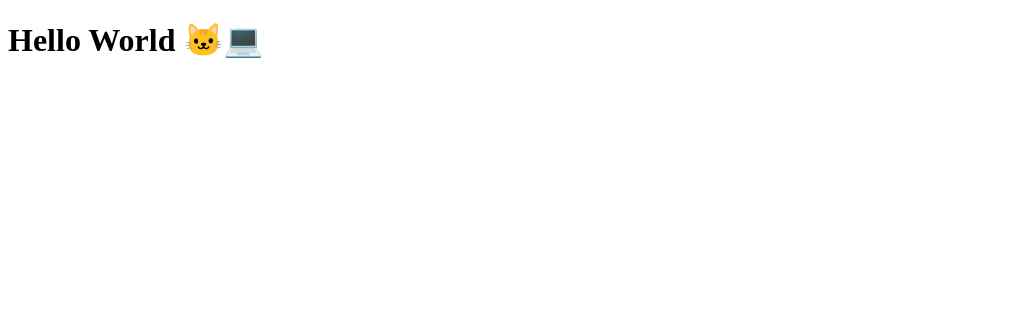
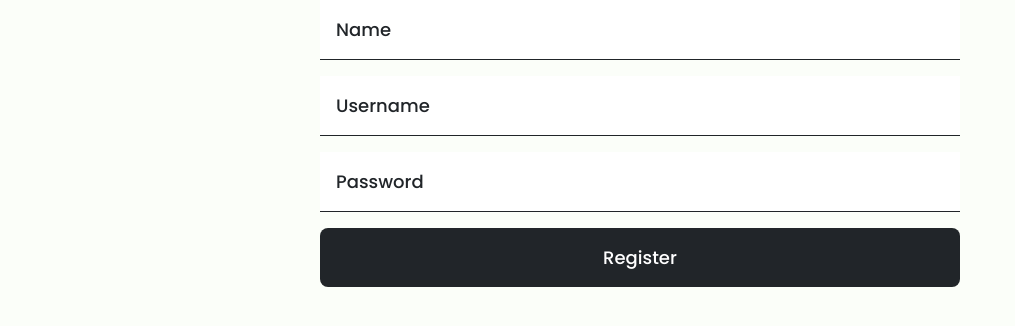
Before and after one commit to hkrobotics/login-form, a plain HTML site: page index.html in a window 1280 px wide. Shown: the whole page, without its empty margins (0-1015 px from the left). Drawn offline with Linux system fonts and the light colour scheme; a web font is replaced by a local one.

Commit message:
Add Registration Form Features 🚀

```diff
--- a/Assets/CSS/style.css
+++ b/Assets/CSS/style.css
@@ -0,0 +1,124 @@
+@import url('https://fonts.googleapis.com/css2?family=Nothing+You+Could+Do&family=Playfair+Display:ital,wght@0,400;0,500;0,600;0,700;0,800;0,900;1,400;1,500;1,600;1,700;1,800;1,900&family=Poppins:ital,wght@0,100;0,200;0,300;0,400;0,500;0,600;0,700;0,800;0,900;1,100;1,200;1,300;1,400;1,500;1,600;1,700;1,800;1,900&family=Roboto:ital,wght@0,100;0,300;0,400;0,500;0,700;0,900;1,100;1,300;1,400;1,500;1,700;1,900&display=swap');
+
+:root{
+  --clr-primary-200:#FBFEF9;
+  --clr-primary-900:#000;
+
+  --clr-neutral-100:#fff;
+  --clr-accent-800:#131212;
+  --clr-accent-700:#212529;
+
+  --ff-primary:'Poppins', sans-serif;
+  --ff-title:'Nothing You Could Do', cursive;
+
+}
+
+*,
+*::before,
+*::after {
+    -webkit-box-sizing: border-box;
+    box-sizing: border-box;
+}
+
+* {
+  margin: 0;
+  padding: 0;
+  font-family: var(--ff-primary)
+}
+
+.img_gallery img{
+    width: 6.125rem;
+    height: auto;
+    /* box-shadow: rgba(149, 157, 165, 0.2) 0px 8px 24px; */
+    border-radius: 12px;
+
+}
+
+.img_preview{
+    margin-left: 2rem;
+}
+
+.img_preview img{
+    width: 34.375rem;
+    height: auto;
+    flex-grow: 1.2;
+
+}
+
+.caps{
+    text-transform: capitalize;
+}
+
+.bg-dark{
+    background-color: var(--clr-primary-900);
+}
+
+.bg-light{
+    background-color: var(--clr-neutral-100);
+}
+
+.bg-light-accent{
+    background-color: var(--clr-primary-200);
+}
+
+.bg-dark-accent{
+    background-color: var(--clr-accent-800);
+    color: var(--clr-neutral-100);
+}
+
+body{
+    background-color: var(--clr-primary-200);
+    min-height: 100vh;
+}
+
+.form_container{
+    display: flex;
+    flex-direction: column;
+    align-items: center;
+    justify-content: center;
+}
+
+.form_container input{
+    width: 50vw;
+    padding: 1rem;
+    margin-bottom: 1rem;
+    border: none;
+    border-bottom: 1px solid var(--clr-accent-700);
+    background-color: var(--clr-neutral-100);
+    font-size: 1.125rem;
+    font-weight: 500;
+    color: var(--clr-accent-700);
+}
+
+.form_container input:focus{
+    outline: none;
+}
+
+.form_container input::placeholder{
+    color: var(--clr-accent-700);
+}
+
+.form_container button{
+    width: 50vw;
+    padding: 1rem;
+    /* margin-bottom: 1rem; */
+    border: none;
+    border-radius: 8px;
+    background-color: var(--clr-accent-700);
+    font-size: 1.125rem;
+    font-weight: 500;
+    color: var(--clr-neutral-100);
+    cursor: pointer;
+}
+
+.form_container button:hover{
+    background-color: var(--clr-accent-800);
+}
+
+.form_container button:focus{
+    outline: none;
+}
+
+.form_container button:active{
+    background-color: var(--clr-accent-800);
+}
--- a/Assets/JS/app.js
+++ b/Assets/JS/app.js
@@ -0,0 +1,18 @@
+function validateform() {
+    var password = document.getElementById("password").value;
+    var username = document.getElementById("username").value;
+    var name = document.getElementById("name").value;
+
+    if (name == null || name == "") {
+        alert("🙅‍♀️ Name can't be blank ");
+        return false;
+    } else if (username.length < 6) {
+        alert("🙅‍♂️ Username must be at least 6 characters long");
+        return false;
+    }
+    else if (password.length < 6) {
+        alert("🙅 Password must be at least 6 characters long");
+        return false;
+    }
+
+}
--- a/index.html
+++ b/index.html
@@ -4,15 +4,19 @@
     <meta charset="UTF-8">
     <meta http-equiv="X-UA-Compatible" content="IE=edge">
     <meta name="viewport" content="width=device-width, initial-scale=1.0">
-    <title>📄 Registration Form</title>
+    <title>Registration Form</title>
 
     <!-- CSS Files -->
     <link rel="stylesheet" href="./Assets/CSS/style.css">
 </head>
 <body>
-    <h1>Hello World 🐱‍💻</h1>
 
-
+    <form action="/index.html" name="myform" method="post" class="form_container" onsubmit="return validateform()" >
+        <input type="text" id="name" name="name" placeholder="Name" autocomplete="name">
+        <input type="text" id="username" name="user" placeholder="Username" autocomplete="username">
+        <input type="password" id="password" name="pass" placeholder="Password" autocomplete="new-password">
+        <button type="submit" name="submit" value="Register" class="btn">Register</button>
+    </form>
 
     <!-- JS Files -->
     <script src="./Assets/JS/app.js"></script>
```
